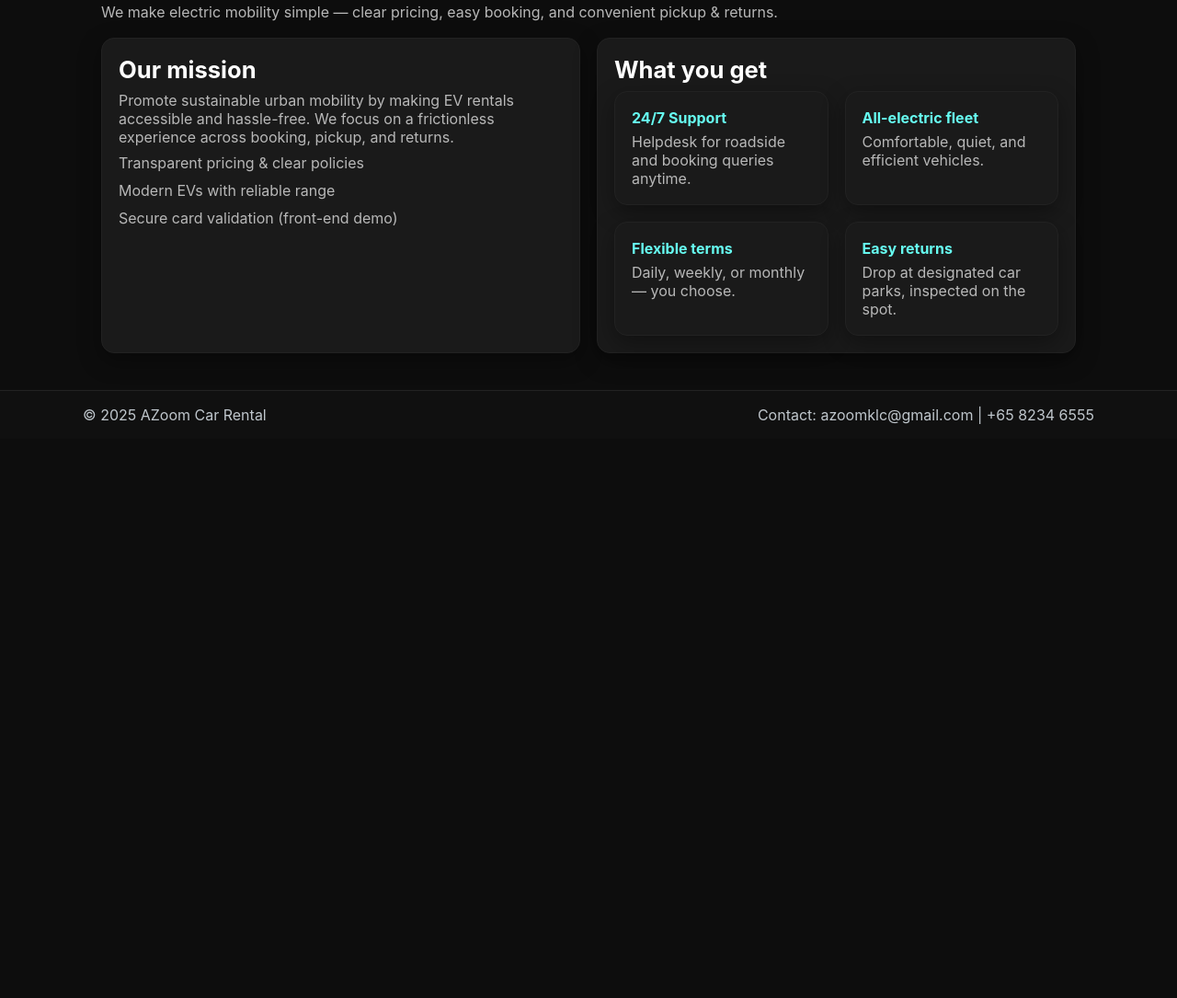
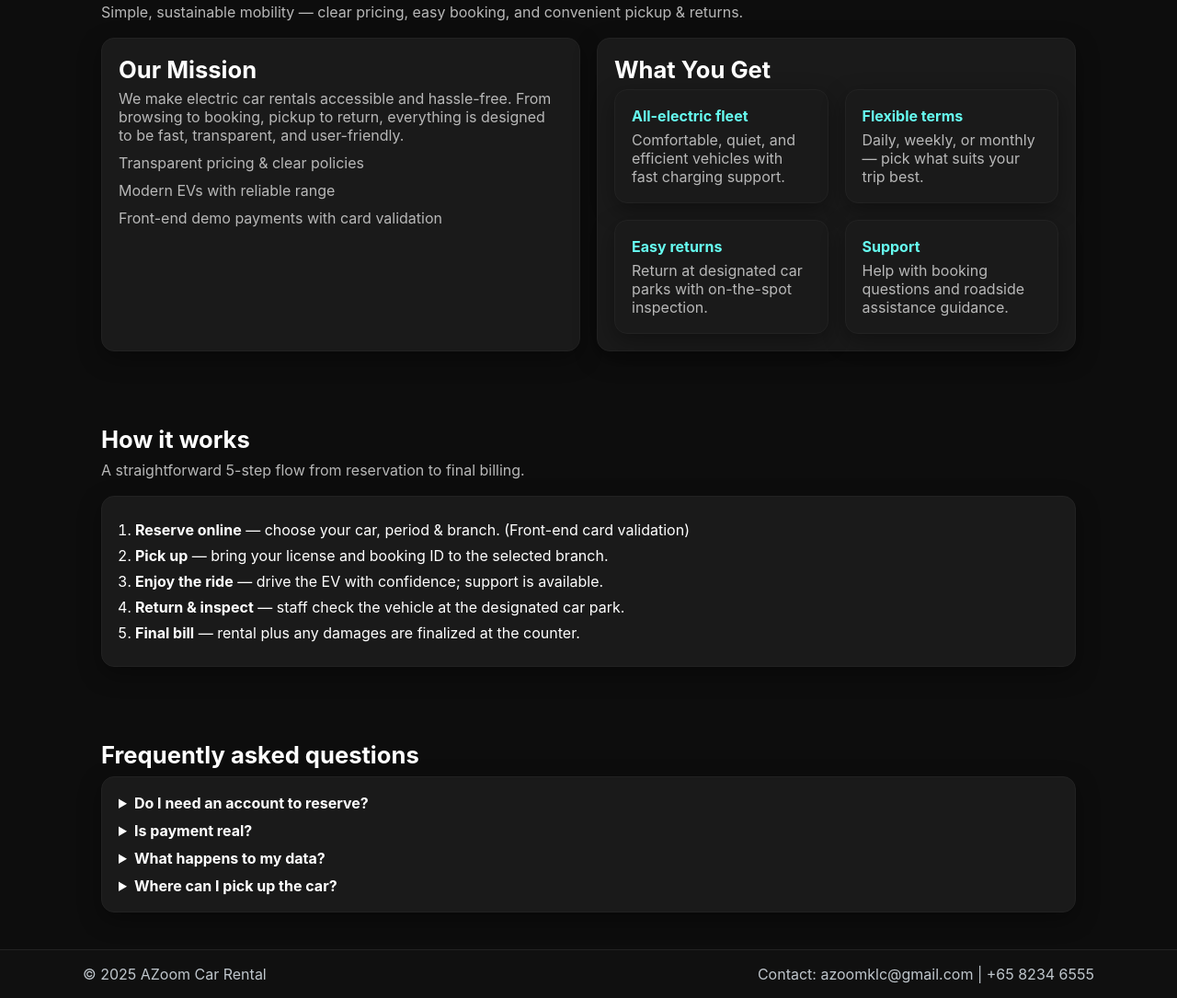
Before and after one commit to scarinari/azoom-car-assignment2, a plain HTML site: page about.html in a window 1280 px wide. Shown: the part 138-1223 px from the top of the page at 92% size. Before the commit the page ends 800 px from the top, so only its background shows below. Drawn offline with Linux system fonts and the light colour scheme.

Commit message:
Add files via upload

```diff
--- a/about.html
+++ b/about.html
@@ -7,6 +7,7 @@
   <link rel="stylesheet" href="style.css" />
 </head>
 <body>
+  <!-- Header -->
   <header class="site-header">
     <div class="container header-inner">
       <div class="brand"><a href="index.html">AZoom <span class="accent">Car Rental</span></a></div>
@@ -17,40 +18,98 @@
         <a href="booking.html" class="nav-link">Booking</a>
       </nav>
       <div data-auth>
+        <!-- Fallback shown before JS enhances -->
         <a id="loginLink" class="cta-outline" href="login.html">Login</a>
       </div>
     </div>
   </header>
 
   <main class="container">
+    <!-- Page title -->
     <section class="section">
       <h1 class="section-title">Why AZoom?</h1>
-      <p class="section-sub">We make electric mobility simple — clear pricing, easy booking, and convenient pickup & returns.</p>
+      <p class="section-sub">Simple, sustainable mobility — clear pricing, easy booking, and convenient pickup & returns.</p>
 
+      <!-- Mission + Highlights -->
       <div class="grid grid-2">
         <article class="panel">
-          <h2 class="section-title">Our mission</h2>
-          <p class="muted">Promote sustainable urban mobility by making EV rentals accessible and hassle-free. We focus on a frictionless experience across booking, pickup, and returns.</p>
-          <ul class="specs" style="margin-top:8px;">
+          <h2 class="section-title" style="margin-bottom:6px;">Our Mission</h2>
+          <p class="muted">
+            We make electric car rentals accessible and hassle-free. From browsing to booking, pickup to return,
+            everything is designed to be fast, transparent, and user-friendly.
+          </p>
+          <ul class="specs" style="margin-top:10px;">
             <li>Transparent pricing & clear policies</li>
             <li>Modern EVs with reliable range</li>
-            <li>Secure card validation (front-end demo)</li>
+            <li>Front-end demo payments with card validation</li>
           </ul>
         </article>
 
         <article class="panel">
-          <h2 class="section-title">What you get</h2>
+          <h2 class="section-title" style="margin-bottom:6px;">What You Get</h2>
           <div class="grid grid-2">
-            <div class="feature"><h4>24/7 Support</h4><p class="muted">Helpdesk for roadside and booking queries anytime.</p></div>
-            <div class="feature"><h4>All-electric fleet</h4><p class="muted">Comfortable, quiet, and efficient vehicles.</p></div>
-            <div class="feature"><h4>Flexible terms</h4><p class="muted">Daily, weekly, or monthly — you choose.</p></div>
-            <div class="feature"><h4>Easy returns</h4><p class="muted">Drop at designated car parks, inspected on the spot.</p></div>
+            <div class="feature">
+              <h4>All-electric fleet</h4>
+              <p class="muted">Comfortable, quiet, and efficient vehicles with fast charging support.</p>
+            </div>
+            <div class="feature">
+              <h4>Flexible terms</h4>
+              <p class="muted">Daily, weekly, or monthly — pick what suits your trip best.</p>
+            </div>
+            <div class="feature">
+              <h4>Easy returns</h4>
+              <p class="muted">Return at designated car parks with on-the-spot inspection.</p>
+            </div>
+            <div class="feature">
+              <h4>Support</h4>
+              <p class="muted">Help with booking questions and roadside assistance guidance.</p>
+            </div>
           </div>
         </article>
       </div>
     </section>
+
+    <!-- How it works -->
+    <section class="section">
+      <h2 class="section-title">How it works</h2>
+      <p class="section-sub">A straightforward 5-step flow from reservation to final billing.</p>
+
+      <div class="panel">
+        <ol style="padding-left: 18px;">
+          <li style="margin:8px 0;"><strong>Reserve online</strong> — choose your car, period & branch. (Front-end card validation)</li>
+          <li style="margin:8px 0;"><strong>Pick up</strong> — bring your license and booking ID to the selected branch.</li>
+          <li style="margin:8px 0;"><strong>Enjoy the ride</strong> — drive the EV with confidence; support is available.</li>
+          <li style="margin:8px 0;"><strong>Return & inspect</strong> — staff check the vehicle at the designated car park.</li>
+          <li style="margin:8px 0;"><strong>Final bill</strong> — rental plus any damages are finalized at the counter.</li>
+        </ol>
+      </div>
+    </section>
+
+    <!-- FAQs (native details/summary = no extra JS) -->
+    <section class="section">
+      <h2 class="section-title">Frequently asked questions</h2>
+      <div class="panel" style="display:grid; gap:10px;">
+        <details>
+          <summary><strong>Do I need an account to reserve?</strong></summary>
+          <p class="muted">Yes. Create an account (stored locally for demo) and log in to proceed to Booking.</p>
+        </details>
+        <details>
+          <summary><strong>Is payment real?</strong></summary>
+          <p class="muted">No. This is a front-end demo with card number validation only (no backend processing).</p>
+        </details>
+        <details>
+          <summary><strong>What happens to my data?</strong></summary>
+          <p class="muted">Accounts are stored in your browser’s <em>localStorage</em>; sessions use <em>sessionStorage</em>. Clear your browser data to remove them.</p>
+        </details>
+        <details>
+          <summary><strong>Where can I pick up the car?</strong></summary>
+          <p class="muted">You can choose between the Central Branch or East Branch during booking.</p>
+        </details>
+      </div>
+    </section>
   </main>
 
+  <!-- Footer -->
   <footer class="site-footer">
     <div class="container footer-inner">
       <div>© 2025 AZoom Car Rental</div>
```
